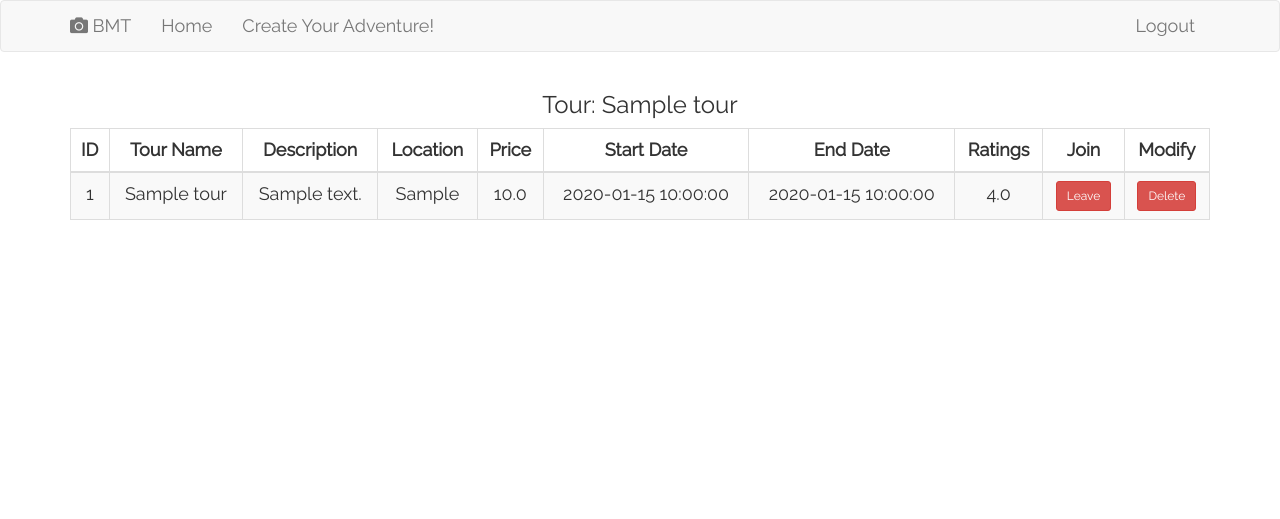
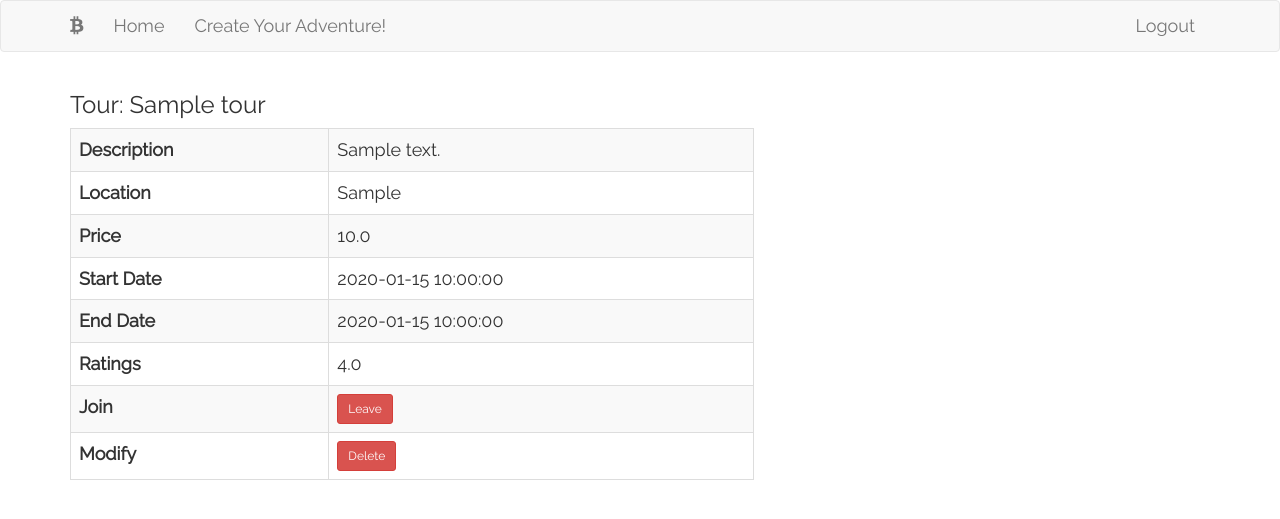
Before and after one commit to lesliecallumlim/bmt, a Flask app: page /viewtour/1 in a window 1280 px wide. Shown: the top 519 px of the page. Run offline with Flask 2, Linux system fonts and the light colour scheme; a user stored in the database is signed in; tables that the repository leaves empty hold one stand-in row (values such as "Sample post"); some libraries are stand-ins or nearby versions.

Commit message:
bugfixes

```diff
--- a/app/static/main.css
+++ b/app/static/main.css
@@ -1,13 +1,13 @@
 table {
     /* margin: auto; */
-    /* width: 100% !important;  */
+      width: 60% !important;
       align-content: center !important;
       text-align: center !important;
  }
 
 tbody, th
 {
-   text-align: center !important;
+   /* text-align: center;  */
    /* overflow: hidden; */
 }
 
@@ -17,3 +17,5 @@ body
 }
 
 a, a:hover, a:active, a:visited { color: white; }
+
+.alignleft { text-align: left !important; }
--- a/app/templates/base.html
+++ b/app/templates/base.html
@@ -23,7 +23,7 @@
                     <span class="icon-bar"></span>
                 </button>
                 <a class="navbar-brand" href="{{ url_for('index') }}">
-                        <i class="fas fa-camera"></i> BMT</a>
+                        <i class="fab fa-btc"></i> </a>
             </div>
             <div class="collapse navbar-collapse" id="bs-example-navbar-collapse-1">
                     <ul class="nav navbar-nav">
@@ -57,7 +57,6 @@
             {% endfor %}
         {% endif %}
         {% endwith %}
-
         {% block app_content %}{% endblock %}
 
 {% endblock %}
--- a/app/templates/index.html
+++ b/app/templates/index.html
@@ -3,12 +3,12 @@
         <h1>Hi there, {{ user }}! </h1>
 
         <h3 class = "text-center">List of upcoming tours</h3>
+        <div class = "table-responsive">
         <table class = "table table-striped table-hover table-bordered table-responsive align-middle">
          <thead>
                 <tr>
                         <th>ID</th>
                         <th>Tour Name</th>
-                        <th>Description</th>
                         <th>Location</th>
                         <th>Price</th>
                         <th>Start Date</th>
@@ -22,7 +22,6 @@
                         <tr>
                             <td>{{tour.id}}</td>
                             <td>{{tour.tour_name}}</td>
-                            <td>{{tour.tour_description}}</td>
                             <td>{{tour.tour_location}}</td>
                             <td>{{tour.tour_price}}</td>
                             <td>{{tour.start_date}}</td>
@@ -40,4 +39,5 @@
                         {% endfor %}
         </tbody>
         </table>
+    </div>
 {% endblock %}
--- a/app/templates/viewtour.html
+++ b/app/templates/viewtour.html
@@ -1,33 +1,34 @@
 {% extends "base.html" %}
 {% block app_content %}
-        <h3 class = "text-center">Tour: {{ tour.tour_name }}</h3>
-        <table class = "table table-striped table-hover table-bordered table-responsive">
-         <thead>
+        <h3>Tour: {{ tour.tour_name }}</h3>
+
+        <div class = "table-responsive">
+        <table class = "table table-striped table-hover table-bordered table-responsive alignleft">
                 <tr>
-                        <th>ID</th>
-                        <th>Tour Name</th>
                         <th>Description</th>
+                        <td>{{tour.tour_description}}</td>
+                </tr>
+                <tr>
                         <th>Location</th>
+                        <td>{{tour.tour_location}}</td>
+                </tr>
+                <tr>
                         <th>Price</th>
+                        <td>{{tour.tour_price}}</td>
+                </tr>
+                <tr>
                         <th>Start Date</th>
+                        <td>{{tour.start_date}}</td>
+                </tr>
+                <tr>
                         <th>End Date</th>
-                        <th>Ratings</th>
+                        <td>{{tour.end_date}}</td>
+                </tr>
+                <tr>
+                    <th>Ratings</th>
+                    <td>{{tour.ratings}}</td>
+                <tr>
                         <th>Join</th>
-                        {% if current_user.id == tour.user_id or current_user.access == 'admin' %}
-                        <th>Modify</th>
-                        {% endif %}
-                </tr>
-         </thead>
-         <tbody>
-                    <tr>
-                        <td>{{tour.id}}</td>
-                        <td>{{tour.tour_name}}</td>
-                        <td>{{tour.tour_description}}</td>
-                        <td>{{tour.tour_location}}</td>
-                        <td>{{tour.tour_price}}</td>
-                        <td>{{tour.start_date}}</td>
-                        <td>{{tour.end_date}}</td>
-                        <td>{{tour.ratings}}</td>
                         {% if current_user.id == tour_participation.user_id %}
                         <form action="" method="post">
                             <td><a href="{{ url_for('leavetour', id=tour.id, user_id = current_user.id) }}"><button type = "submit" class = "btn btn-secondary btn-sm btn-danger">{{ ('Leave') }}</a></button></td>
@@ -37,13 +38,16 @@
                             <td><a href="{{ url_for('jointour', id=tour.id) }}"><button type = "submit" class = "btn btn-secondary btn-sm btn-success">{{ ('Join') }}</a></button></td>
                         </form>
                         {%endif %}
+                </tr>
+                <tr>
                         {% if current_user.id == tour.user_id or current_user.access == 'admin' %}
+                        <th>Modify</th>
                         <form action="" method="post">
                             <td><a href="{{ url_for('deletetour', id=tour.id) }}"><button class = "btn btn-secondary btn-sm btn-danger">{{ ('Delete') }}</a></button></td>
                         </form>
                         {% endif %}
-                    </tr>
+                </tr>
         </tbody>
         </table>
-
+        </div>
 {% endblock %}
```
